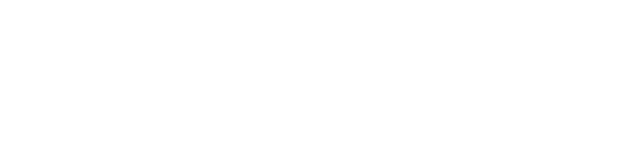
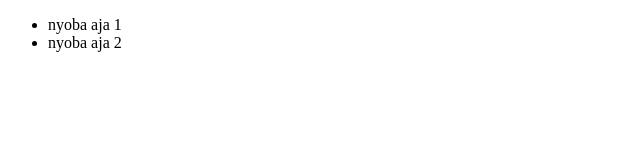
Before and after one commit to Rivayy20/web-bank, a plain HTML site: page indeex.html in a window 1280 px wide. Shown: the whole page, without its empty margins (0-640 px from the left). Drawn offline with Linux system fonts and the light colour scheme.

Commit message:
sava menambahkan indeex.html untuk mencoba

```diff
--- a/indeex.html
+++ b/indeex.html
@@ -7,6 +7,9 @@
     <title>yang baru ya</title>
 </head>
 <body>
-
+    <ul>
+        <li>nyoba aja 1</li>
+        <li>nyoba aja 2</li>
+    </ul>
 </body>
 </html>
```
